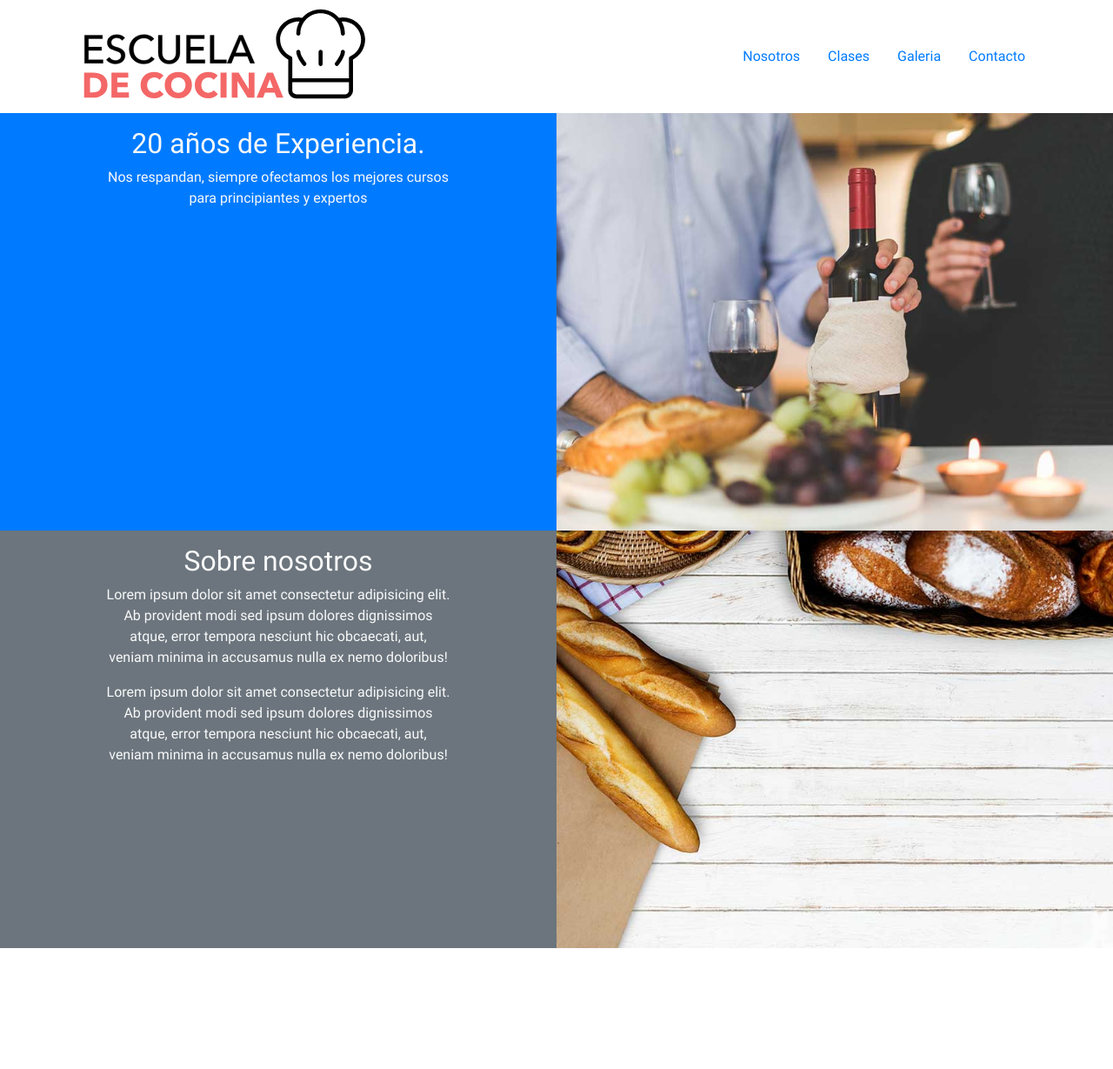
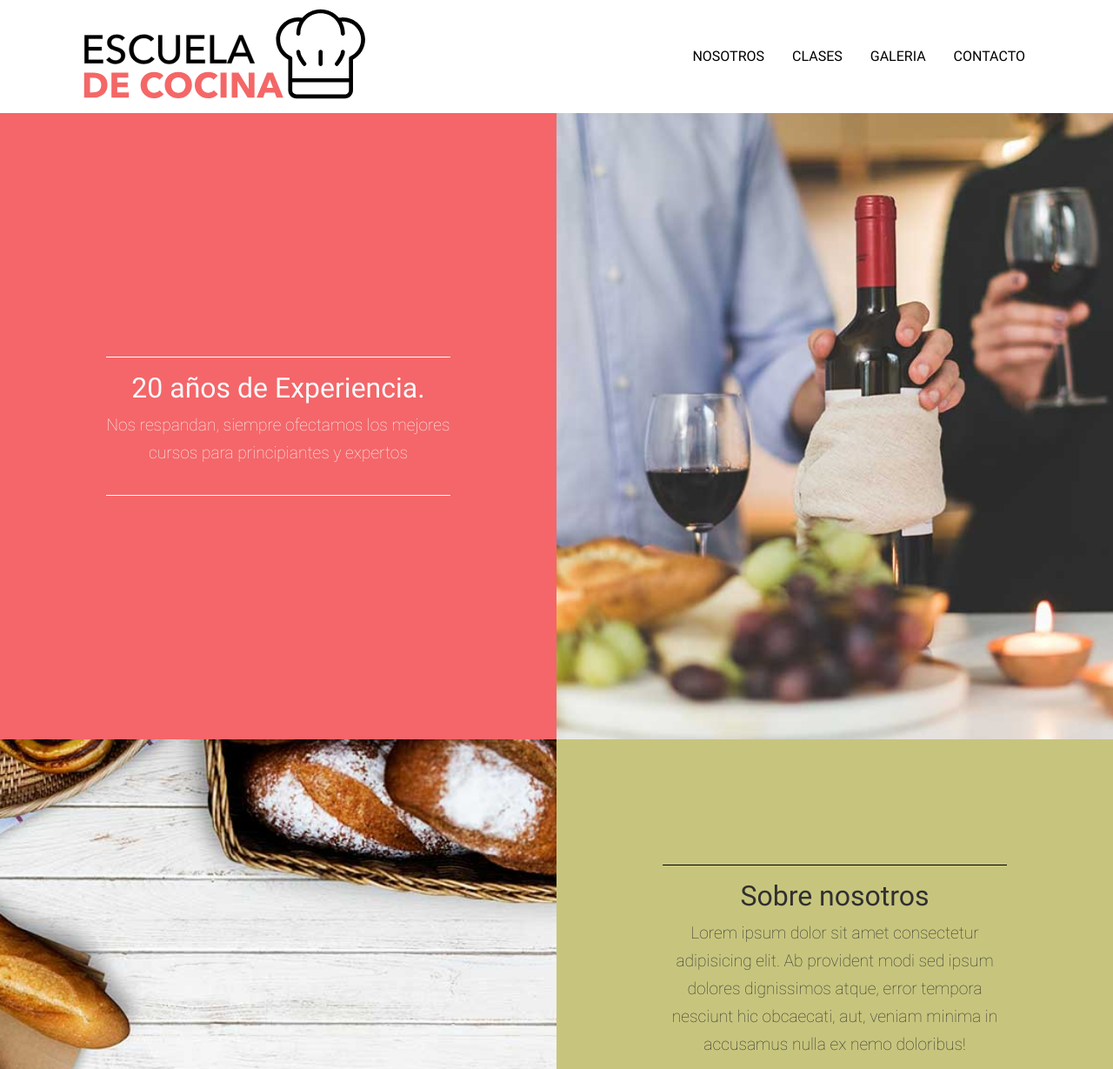
Before and after one commit to Ricuesta86/escuela-cocina-bootstrap, a plain HTML site: page index.html in a window 1280 px wide. Shown: the top 1229 px of the page at 87% size. Before the commit the page ends 1090 px from the top, so only its background shows below. Drawn offline with Linux system fonts and the light colour scheme.

Commit message:
Estilos de las imagenes principales

```diff
--- a/css/styles.css
+++ b/css/styles.css
@@ -8,6 +8,19 @@ body {
     color:#303030;
 }
 
+.nav-link{
+    text-transform: uppercase;
+    color: black;
+}
+.nav-link:hover{
+    color: black;
+}
+.bg-primary{
+    background-color: #f46669!important;
+}
+.bg-secondary{
+    background-color: #c7c57d!important;
+}
 .bg-vino{
     background-image: url(../img/principal1.jpg);
 }
@@ -22,7 +35,7 @@ body {
 .imagen-inferior > div{
     height: 30rem;
 }
-@media(min-wigth:768px){
+@media(min-width:768px){
     .imagen-superior > div,
     .imagen-inferior > div{
         height: 45rem;
@@ -33,8 +46,24 @@ body {
     order: 1;
 }
 
-@media(min-wigth){
+@media(min-width:768px){
     .imagen-inferior .bg-comida{
         order: unset;
     }
 }
+
+
+.imagen-superior .contenido{
+    border-top: 1px solid white;
+    border-bottom: 1px solid white;
+}
+.imagen-inferior .contenido{
+    border-top: 1px solid black;
+    border-bottom: 1px solid black;
+}
+
+.contenido p{
+    font-size: 1.2rem;
+    font-weight: 100;
+    line-height: 2rem;
+}
--- a/index.html
+++ b/index.html
@@ -35,8 +35,8 @@
     <div class="container-fluid imagenes-principales">
       <div class="row imagen-superior">
         <div class="col-md-6 bg-primary">
-          <div class="row justify-content-center">
-            <div class="col-sm-8 ">
+          <div class="row justify-content-center h-100">
+            <div class="col-sm-8 d-flex align-items-center ">
               <div class="contenido text-center text-light py-3">
                 <h2>20 años de Experiencia.</h2>
                 <p>Nos respandan, siempre ofectamos los mejores cursos para principiantes y expertos</p>
@@ -51,9 +51,9 @@
 
           </div>
           <div class="col-md-6 bg-secondary">
-              <div class="row justify-content-center">
-                <div class="col-sm-8 ">
-                  <div class="contenido text-center text-light py-3">
+              <div class="row justify-content-center h-100">
+                <div class="col-sm-8 d-flex align-items-center">
+                  <div class="contenido text-center py-3">
                     <h2>Sobre nosotros</h2>
                     <p>Lorem ipsum dolor sit amet consectetur adipisicing elit. Ab provident modi sed ipsum dolores dignissimos atque, error tempora nesciunt hic obcaecati, aut, veniam minima in accusamus nulla ex nemo doloribus!</p>
                     <p>Lorem ipsum dolor sit amet consectetur adipisicing elit. Ab provident modi sed ipsum dolores dignissimos atque, error tempora nesciunt hic obcaecati, aut, veniam minima in accusamus nulla ex nemo doloribus!</p>
```
